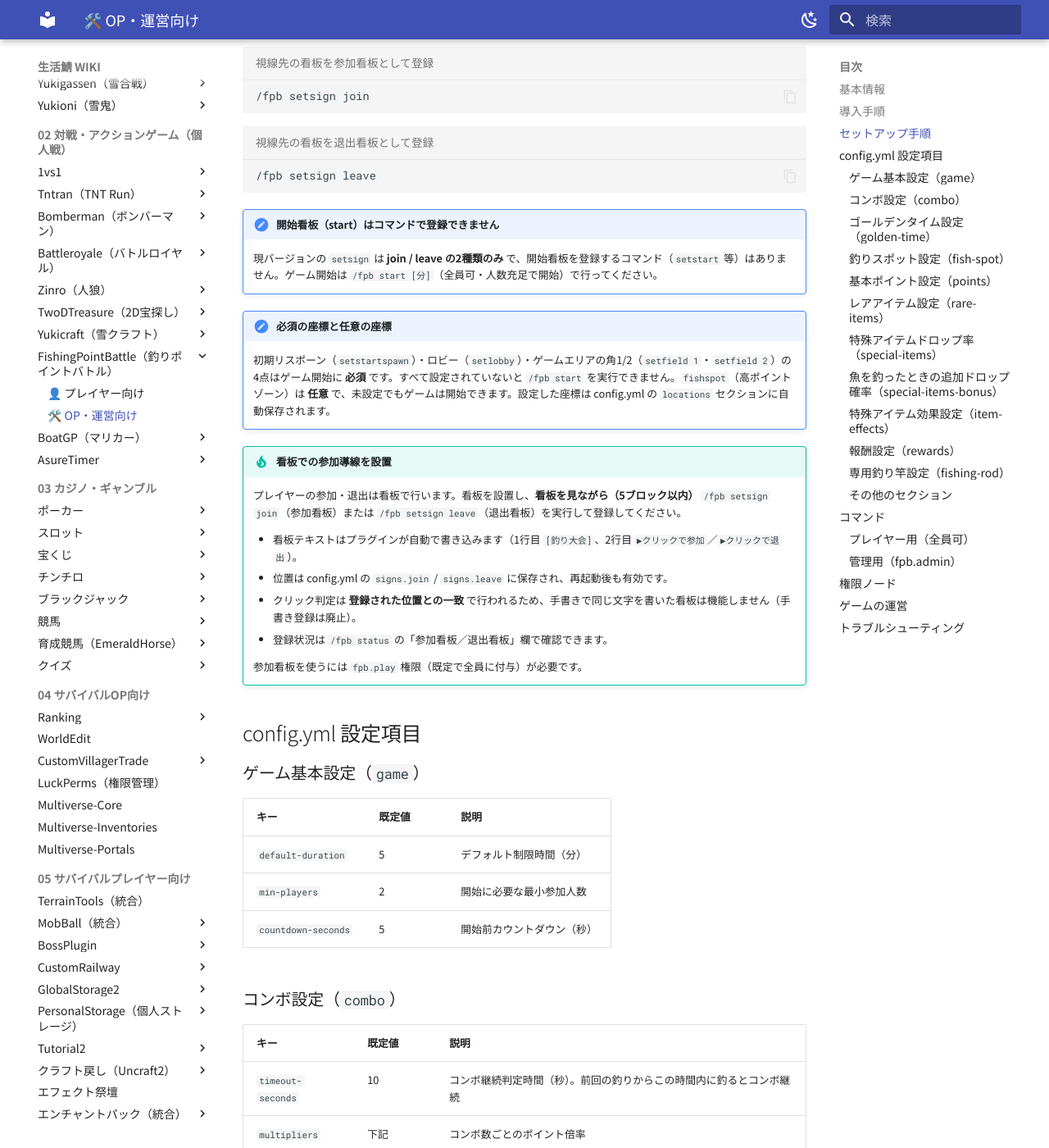
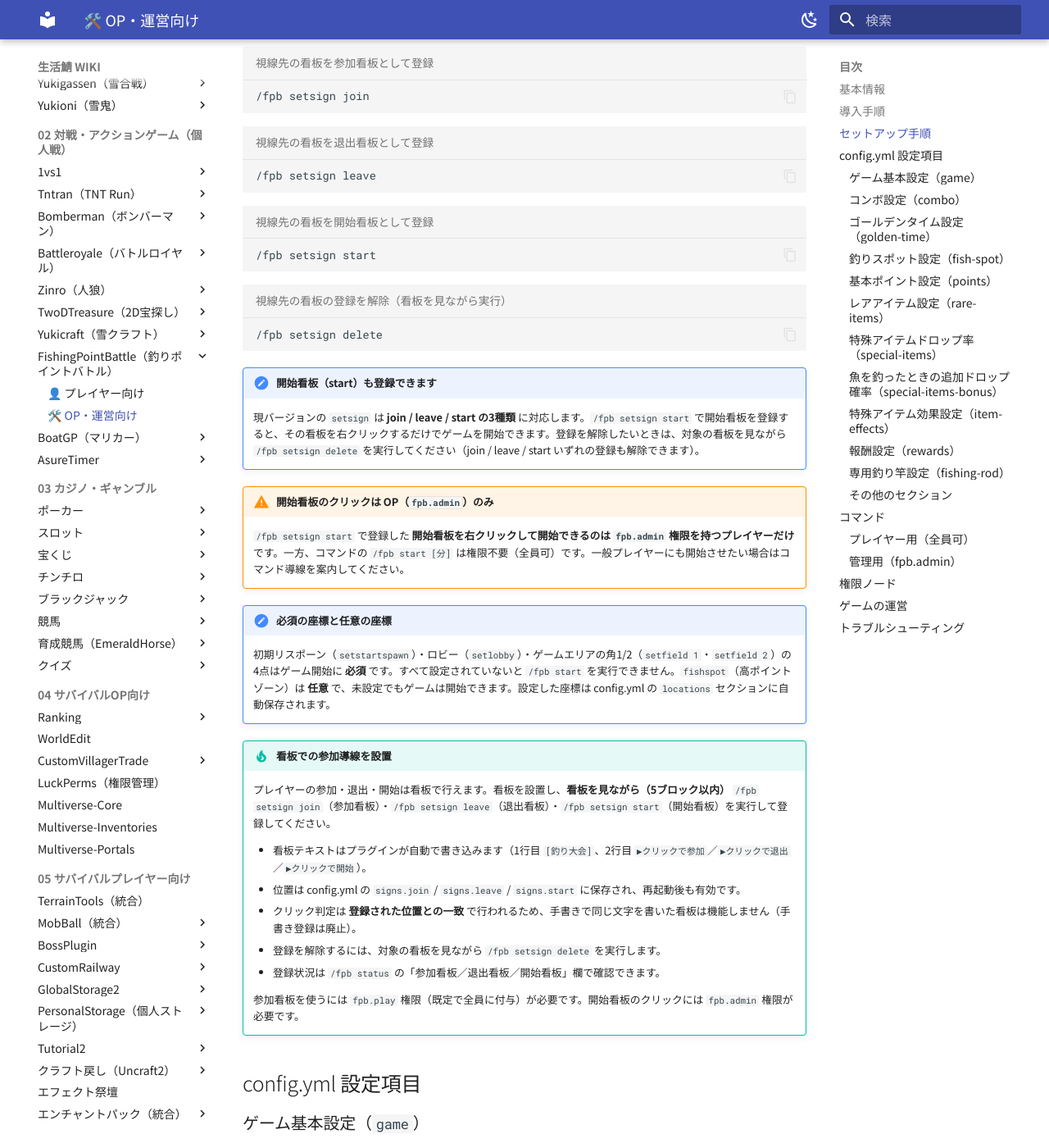
Before and after one commit to hennteko/seikatsu-wiki, an MkDocs documentation site: the page built from docs/minigames/fishingpointbattle/op.md, in a window 1280 px wide and 1400 px high, scrolled down 1544 px. Shown: the whole window at 82% size. Built offline with MkDocs 1.6.1 and Material for MkDocs 9.7.7, drawn with Linux system fonts in a browser that asks for light colours; some of the changed text lies outside the part shown.

````diff
--- a/docs/minigames/fishingpointbattle/index.md
+++ b/docs/minigames/fishingpointbattle/index.md
@@ -4,7 +4,7 @@
 
 <div class="quick-grid">
   <div class="quick-card"><span class="label">カテゴリ</span><span class="value">⚔️ 対戦・アクションミニゲーム</span></div>
-  <div class="quick-card"><span class="label">人数</span><span class="value">2人以上（最小2人）</span></div>
+  <div class="quick-card"><span class="label">人数</span><span class="value">1人以上（既定 min-players 1）</span></div>
   <div class="quick-card"><span class="label">1試合の長さ</span><span class="value">既定5分（1〜60分で指定可）</span></div>
   <div class="quick-card"><span class="label">対象バージョン</span><span class="value">Paper 1.26.x（api-version 26.1.2）</span></div>
 </div>
--- a/docs/minigames/fishingpointbattle/op.md
+++ b/docs/minigames/fishingpointbattle/op.md
@@ -54,21 +54,33 @@ FishingPointBattle の導入・エリア設定・config・権限・管理コマ
 /fpb setsign leave
 ```
 
-!!! note "開始看板（start）はコマンドで登録できません"
-    現バージョンの `setsign` は **join / leave の2種類のみ** で、開始看板を登録するコマンド（`setstart` 等）はありません。ゲーム開始は `/fpb start [分]`（全員可・人数充足で開始）で行ってください。
+```text title="視線先の看板を開始看板として登録"
+/fpb setsign start
+```
+
+```text title="視線先の看板の登録を解除（看板を見ながら実行）"
+/fpb setsign delete
+```
+
+!!! note "開始看板（start）も登録できます"
+    現バージョンの `setsign` は **join / leave / start の3種類** に対応します。`/fpb setsign start` で開始看板を登録すると、その看板を右クリックするだけでゲームを開始できます。登録を解除したいときは、対象の看板を見ながら `/fpb setsign delete` を実行してください（join / leave / start いずれの登録も解除できます）。
+
+!!! warning "開始看板のクリックは OP（`fpb.admin`）のみ"
+    `/fpb setsign start` で登録した **開始看板を右クリックして開始できるのは `fpb.admin` 権限を持つプレイヤーだけ** です。一方、コマンドの `/fpb start [分]` は権限不要（全員可）です。一般プレイヤーにも開始させたい場合はコマンド導線を案内してください。
 
 !!! note "必須の座標と任意の座標"
     初期リスポーン（`setstartspawn`）・ロビー（`setlobby`）・ゲームエリアの角1/2（`setfield 1`・`setfield 2`）の4点はゲーム開始に **必須** です。すべて設定されていないと `/fpb start` を実行できません。`fishspot`（高ポイントゾーン）は **任意** で、未設定でもゲームは開始できます。設定した座標は config.yml の `locations` セクションに自動保存されます。
 
 !!! tip "看板での参加導線を設置"
-    プレイヤーの参加・退出は看板で行います。看板を設置し、**看板を見ながら（5ブロック以内）** `/fpb setsign join`（参加看板）または `/fpb setsign leave`（退出看板）を実行して登録してください。
+    プレイヤーの参加・退出・開始は看板で行えます。看板を設置し、**看板を見ながら（5ブロック以内）** `/fpb setsign join`（参加看板）・`/fpb setsign leave`（退出看板）・`/fpb setsign start`（開始看板）を実行して登録してください。
 
-    - 看板テキストはプラグインが自動で書き込みます（1行目 `[釣り大会]`、2行目 `▶クリックで参加`／`▶クリックで退出`）。
-    - 位置は config.yml の `signs.join` / `signs.leave` に保存され、再起動後も有効です。
+    - 看板テキストはプラグインが自動で書き込みます（1行目 `[釣り大会]`、2行目 `▶クリックで参加`／`▶クリックで退出`／`▶クリックで開始`）。
+    - 位置は config.yml の `signs.join` / `signs.leave` / `signs.start` に保存され、再起動後も有効です。
     - クリック判定は **登録された位置との一致** で行われるため、手書きで同じ文字を書いた看板は機能しません（手書き登録は廃止）。
-    - 登録状況は `/fpb status` の「参加看板／退出看板」欄で確認できます。
+    - 登録を解除するには、対象の看板を見ながら `/fpb setsign delete` を実行します。
+    - 登録状況は `/fpb status` の「参加看板／退出看板／開始看板」欄で確認できます。
 
-    参加看板を使うには `fpb.play` 権限（既定で全員に付与）が必要です。
+    参加看板を使うには `fpb.play` 権限（既定で全員に付与）が必要です。開始看板のクリックには `fpb.admin` 権限が必要です。
 
 ## config.yml 設定項目
 
@@ -77,7 +89,7 @@ FishingPointBattle の導入・エリア設定・config・権限・管理コマ
 | キー | 既定値 | 説明 |
 |---|---|---|
 | `default-duration` | 5 | デフォルト制限時間（分） |
-| `min-players` | 2 | 開始に必要な最小参加人数 |
+| `min-players` | 1 | 開始に必要な最小参加人数（既定 `1` で一人開催が可能） |
 | `countdown-seconds` | 5 | 開始前カウントダウン（秒） |
 
 ### コンボ設定（`combo`）
@@ -173,7 +185,7 @@ FishingPointBattle の導入・エリア設定・config・権限・管理コマ
 | `beacon-radius` | 3.0 | 魚寄せビーコンの効果半径（ブロック）。小数指定可 |
 
 !!! note "魚寄せビーコンのアイテム説明文"
-    `beacon-radius` を変更しても、配布される「魚寄せビーコン」アイテムの説明文（lore）に表示される「半径3ブロック」という記述は `SpecialItemManager` 側でハードコードされているため変わりません。実効範囲は config の値が優先されますが、アイテム説明と食い違う場合は周知してください。
+    配布される「魚寄せビーコン」アイテムの説明文（lore）に表示される効果半径・ボーナス倍率・設置時間は、`item-effects` の `beacon-radius` / `beacon-bonus` / `beacon-duration` の値から動的に生成されます（半径は整数に丸めて表示）。config を変更すれば説明文にも反映されます。
 
 ### 報酬設定（`rewards`）
 
@@ -220,7 +232,8 @@ FishingPointBattle の導入・エリア設定・config・権限・管理コマ
 | `/fpb setlobby` | 待機ロビー地点を設定 |
 | `/fpb setfield <1\|2>` | ゲームエリアの角を設定 |
 | `/fpb setfishspot` | 高ポイントゾーンを設定（任意） |
-| `/fpb setsign <join\|leave>` | 視線先の看板を参加／退出看板として登録（テキストは自動書き込み） |
+| `/fpb setsign <join\|leave\|start>` | 視線先の看板を参加／退出／開始看板として登録（テキストは自動書き込み） |
+| `/fpb setsign delete` | 視線先の看板の登録を解除 |
 | `/fpb stop` | ゲームを強制終了 |
 | `/fpb reload` | config.yml を再読み込み |
 
@@ -228,15 +241,15 @@ FishingPointBattle の導入・エリア設定・config・権限・管理コマ
 
 | 権限 | 既定 | 用途 |
 |---|---|---|
-| `fpb.admin` | OP | `setstartspawn` / `setlobby` / `setfield` / `setfishspot` / `setsign` / `stop` / `reload` の使用 |
-| `fpb.play` | 全員 | ゲームに参加できる（看板・`/fpb join`） |
+| `fpb.admin` | OP | `setstartspawn` / `setlobby` / `setfield` / `setfishspot` / `setsign` / `stop` / `reload` の使用、**開始看板のクリック** |
+| `fpb.play` | 全員 | ゲームに参加できる（参加看板・`/fpb join`） |
 
 !!! note "コマンド権限の設計"
     `/fpb` コマンド自体に権限制限はなく、サブコマンドごとに権限チェックします。**`join`・`leave`・`start`・`help`・`status` は権限不要（全員可）** で、参加・退出・開始は看板でもコマンドでも行えます。会場設定・`stop`・`reload` のみ `fpb.admin` が必要です。`start` には管理者権限は不要な点に注意してください。
 
 ## ゲームの運営
 
-1. プレイヤーがロビー看板から参加し、`min-players`（既定2人）以上集まるのを待つ。
+1. プレイヤーがロビー看板から参加し、`min-players`（既定1人）以上集まるのを待つ。
 2. `/fpb status` で参加人数と座標設定を確認する。
 3. `/fpb start` または `/fpb start <分>` でゲームを開始する。
 4. 異常時は `/fpb stop` で強制終了する。
````
Also changed, not shown: docs/minigames/bomberman/op.md (+8 -1 lines), docs/minigames/bomberman/player.md (+1 -1 lines), docs/minigames/fishingpointbattle/player.md (+3 -3 lines).
